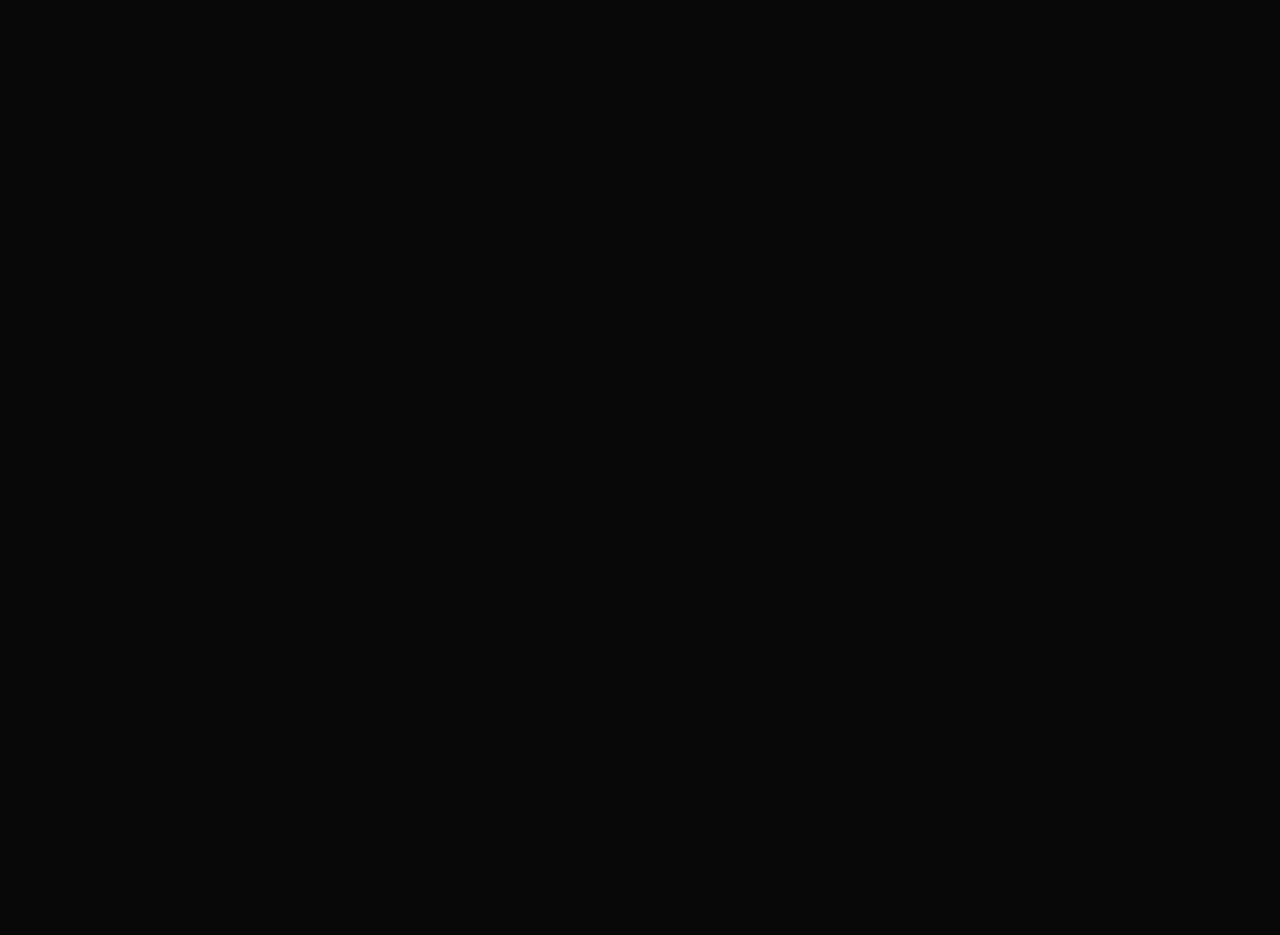
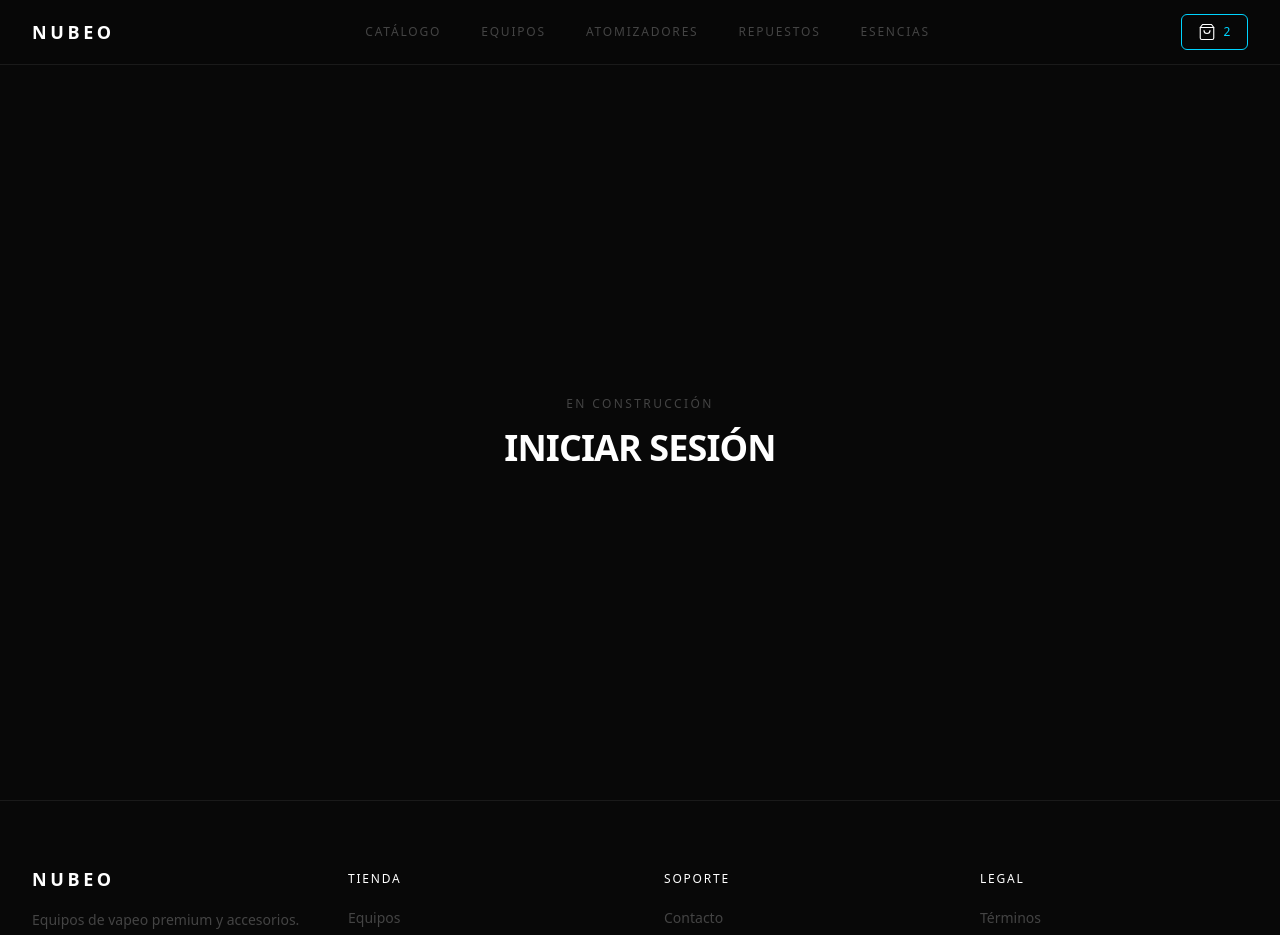
Before and after one commit to Targoos/nubeo-vapestore, a React (Vite) app: page /login in a window 1280 px wide. Before the commit this address had no page. Shown: the top 935 px of the page. Before the commit the page ends 800 px from the top, so only its background shows below. Built offline with nearby package versions, Linux system fonts and the light colour scheme.

Commit message:
feat: implement full routing structure and update navigation to use category query parameters

```diff
--- a/src/App.tsx
+++ b/src/App.tsx
@@ -1,24 +1,12 @@
 import { BrowserRouter, Routes, Route } from "react-router-dom";
-import { Navbar } from "./components/Navbar";
-import { Footer } from "./components/Footer";
-import { Hero } from "./features/catalog/Hero";
-import { Categories } from "./features/catalog/Categories";
-import { FeaturedProducts } from "./features/catalog/FeaturedProducts";
+import { HomePage } from "./pages/HomePage";
 import { CatalogPage } from "./pages/CatalogPage";
-
-function HomePage() {
-  return (
-    <div className="min-h-screen bg-[#080808]">
-      <Navbar />
-      <main>
-        <Hero />
-        <Categories />
-        <FeaturedProducts />
-      </main>
-      <Footer />
-    </div>
-  );
-}
+import { ProductPage } from "./pages/ProductPage";
+import { CartPage } from "./pages/CartPage";
+import { CheckoutPage } from "./pages/CheckoutPage";
+import { LoginPage } from "./pages/LoginPage";
+import { RegisterPage } from "./pages/RegisterPage";
+import { AdminPage } from "./pages/AdminPage";
 
 function App() {
   return (
@@ -26,6 +14,12 @@ function App() {
       <Routes>
         <Route path="/" element={<HomePage />} />
         <Route path="/catalogo" element={<CatalogPage />} />
+        <Route path="/producto/:id" element={<ProductPage />} />
+        <Route path="/carrito" element={<CartPage />} />
+        <Route path="/checkout" element={<CheckoutPage />} />
+        <Route path="/login" element={<LoginPage />} />
+        <Route path="/registro" element={<RegisterPage />} />
+        <Route path="/admin" element={<AdminPage />} />
       </Routes>
     </BrowserRouter>
   );
--- a/src/components/CategoryCard.tsx
+++ b/src/components/CategoryCard.tsx
@@ -7,10 +7,12 @@ interface CategoryCardProps {
   visible?: boolean;
 }
 
+import { Link } from "react-router-dom";
+
 export function CategoryCard({ name, slug, icon, productCount, active, visible = true }: CategoryCardProps) {
   return (
-    <a
-      href={`/${slug}`}
+    <Link
+      to={`/catalogo?categoria=${slug}`}
       className={`group relative block bg-[#0d0d0d] border rounded-lg p-6 transition-all duration-200 ${
         active
           ? "border-[#00D4FF]"
@@ -51,6 +53,6 @@ export function CategoryCard({ name, slug, icon, productCount, active, visible =
           <path d="M7 17L17 7M17 7H7M17 7V17" />
         </svg>
       </div>
-    </a>
+    </Link>
   );
 }
--- a/src/components/Footer.tsx
+++ b/src/components/Footer.tsx
@@ -1,3 +1,5 @@
+import { Link } from "react-router-dom";
+
 export function Footer() {
   return (
     <footer className="bg-[#080808] border-t border-[#1a1a1a] py-16">
@@ -19,10 +21,10 @@ export function Footer() {
               Tienda
             </span>
             <ul className="mt-4 space-y-3">
-              <li><FooterLink href="/equipos">Equipos</FooterLink></li>
-              <li><FooterLink href="/atomizadores">Atomizadores</FooterLink></li>
-              <li><FooterLink href="/repuestos">Repuestos</FooterLink></li>
-              <li><FooterLink href="/esencias">Esencias</FooterLink></li>
+              <li><FooterLink href="/catalogo?categoria=equipos">Equipos</FooterLink></li>
+              <li><FooterLink href="/catalogo?categoria=atomizadores">Atomizadores</FooterLink></li>
+              <li><FooterLink href="/catalogo?categoria=repuestos">Repuestos</FooterLink></li>
+              <li><FooterLink href="/catalogo?categoria=esencias">Esencias</FooterLink></li>
             </ul>
           </div>
 
@@ -70,12 +72,12 @@ export function Footer() {
 
 function FooterLink({ href, children }: { href: string; children: React.ReactNode }) {
   return (
-    <a
-      href={href}
+    <Link
+      to={href}
       className="text-sm text-[#444444] hover:text-white transition-colors"
     >
       {children}
-    </a>
+    </Link>
   );
 }
 
--- a/src/components/Navbar.tsx
+++ b/src/components/Navbar.tsx
@@ -1,9 +1,13 @@
 import { useState } from "react";
-import { Link, useLocation } from "react-router-dom";
+import { Link, useLocation, useSearchParams } from "react-router-dom";
 
 export function Navbar() {
   const [cartCount] = useState(2);
   const location = useLocation();
+  const [searchParams] = useSearchParams();
+  const currentCategoria = searchParams.get("categoria");
+
+  const isCatalogActive = location.pathname === "/catalogo" && !currentCategoria;
 
   return (
     <nav className="fixed top-0 left-0 right-0 z-50 bg-[#080808]/95 backdrop-blur-sm border-b border-[#1a1a1a]">
@@ -18,11 +22,11 @@ export function Navbar() {
 
           {/* Navigation Links - center */}
           <div className="hidden md:flex items-center gap-10">
-            <NavLink to="/catalogo" active={location.pathname === "/catalogo"}>CATÁLOGO</NavLink>
-            <NavLink to="/equipos" active={location.pathname === "/equipos"}>EQUIPOS</NavLink>
-            <NavLink to="/atomizadores" active={location.pathname === "/atomizadores"}>ATOMIZADORES</NavLink>
-            <NavLink to="/repuestos" active={location.pathname === "/repuestos"}>REPUESTOS</NavLink>
-            <NavLink to="/esencias" active={location.pathname === "/esencias"}>ESENCIAS</NavLink>
+            <NavLink to="/catalogo" active={isCatalogActive}>CATÁLOGO</NavLink>
+            <NavLink to="/catalogo?categoria=equipos" active={currentCategoria === "equipos"}>EQUIPOS</NavLink>
+            <NavLink to="/catalogo?categoria=atomizadores" active={currentCategoria === "atomizadores"}>ATOMIZADORES</NavLink>
+            <NavLink to="/catalogo?categoria=repuestos" active={currentCategoria === "repuestos"}>REPUESTOS</NavLink>
+            <NavLink to="/catalogo?categoria=esencias" active={currentCategoria === "esencias"}>ESENCIAS</NavLink>
           </div>
 
           {/* Cart - right */}
--- /dev/null
+++ b/src/pages/AdminPage.tsx
@@ -0,0 +1,17 @@
+import { Navbar } from "../components/Navbar";
+import { Footer } from "../components/Footer";
+
+export function AdminPage() {
+  return (
+    <div className="min-h-screen bg-[#080808]">
+      <Navbar />
+      <main className="pt-16 flex items-center justify-center min-h-screen">
+        <div className="text-center">
+          <p className="text-[#444444] text-xs uppercase tracking-[0.2em] mb-4">En construcción</p>
+          <h1 className="text-4xl font-bold text-white uppercase tracking-tight">Panel Admin</h1>
+        </div>
+      </main>
+      <Footer />
+    </div>
+  );
+}
--- /dev/null
+++ b/src/pages/CartPage.tsx
@@ -0,0 +1,17 @@
+import { Navbar } from "../components/Navbar";
+import { Footer } from "../components/Footer";
+
+export function CartPage() {
+  return (
+    <div className="min-h-screen bg-[#080808]">
+      <Navbar />
+      <main className="pt-16 flex items-center justify-center min-h-screen">
+        <div className="text-center">
+          <p className="text-[#444444] text-xs uppercase tracking-[0.2em] mb-4">En construcción</p>
+          <h1 className="text-4xl font-bold text-white uppercase tracking-tight">Carrito</h1>
+        </div>
+      </main>
+      <Footer />
+    </div>
+  );
+}
--- a/src/pages/CatalogPage.tsx
+++ b/src/pages/CatalogPage.tsx
@@ -1,4 +1,5 @@
 import { useState, useEffect, useRef } from "react";
+import { useSearchParams } from "react-router-dom";
 import { Navbar } from "../components/Navbar";
 import { Footer } from "../components/Footer";
 import { ProductCard } from "../components/ProductCard";
@@ -31,7 +32,16 @@ const SORT_OPTIONS = [
   { value: "newest", label: "Más nuevos" },
 ];
 
+// Maps URL slug → display name used in product data
+const CATEGORY_SLUG_MAP: Record<string, string> = {
+  equipos: "Equipos",
+  atomizadores: "Atomizadores",
+  repuestos: "Repuestos",
+  esencias: "Esencias",
+};
+
 export function CatalogPage() {
+  const [searchParams] = useSearchParams();
   const [filters, setFilters] = useState({
     categories: [] as string[],
     brands: [] as string[],
@@ -42,6 +52,16 @@ export function CatalogPage() {
   const [mobileFiltersOpen, setMobileFiltersOpen] = useState(false);
   const [visibleProducts, setVisibleProducts] = useState<number[]>([]);
   const productRefs = useRef<(HTMLDivElement | null)[]>([]);
+
+  // Sync ?categoria= query param to the categories filter
+  useEffect(() => {
+    const slug = searchParams.get("categoria");
+    const categoryName = slug ? CATEGORY_SLUG_MAP[slug] : null;
+    setFilters((prev) => ({
+      ...prev,
+      categories: categoryName ? [categoryName] : [],
+    }));
+  }, [searchParams]);
 
   // Filter and sort products
   const filteredProducts = PRODUCTS.filter((product) => {
--- /dev/null
+++ b/src/pages/CheckoutPage.tsx
@@ -0,0 +1,17 @@
+import { Navbar } from "../components/Navbar";
+import { Footer } from "../components/Footer";
+
+export function CheckoutPage() {
+  return (
+    <div className="min-h-screen bg-[#080808]">
+      <Navbar />
+      <main className="pt-16 flex items-center justify-center min-h-screen">
+        <div className="text-center">
+          <p className="text-[#444444] text-xs uppercase tracking-[0.2em] mb-4">En construcción</p>
+          <h1 className="text-4xl font-bold text-white uppercase tracking-tight">Checkout</h1>
+        </div>
+      </main>
+      <Footer />
+    </div>
+  );
+}
--- /dev/null
+++ b/src/pages/HomePage.tsx
@@ -0,0 +1,19 @@
+import { Navbar } from "../components/Navbar";
+import { Footer } from "../components/Footer";
+import { Hero } from "../features/catalog/Hero";
+import { Categories } from "../features/catalog/Categories";
+import { FeaturedProducts } from "../features/catalog/FeaturedProducts";
+
+export function HomePage() {
+  return (
+    <div className="min-h-screen bg-[#080808]">
+      <Navbar />
+      <main>
+        <Hero />
+        <Categories />
+        <FeaturedProducts />
+      </main>
+      <Footer />
+    </div>
+  );
+}
--- /dev/null
+++ b/src/pages/LoginPage.tsx
@@ -0,0 +1,17 @@
+import { Navbar } from "../components/Navbar";
+import { Footer } from "../components/Footer";
+
+export function LoginPage() {
+  return (
+    <div className="min-h-screen bg-[#080808]">
+      <Navbar />
+      <main className="pt-16 flex items-center justify-center min-h-screen">
+        <div className="text-center">
+          <p className="text-[#444444] text-xs uppercase tracking-[0.2em] mb-4">En construcción</p>
+          <h1 className="text-4xl font-bold text-white uppercase tracking-tight">Iniciar sesión</h1>
+        </div>
+      </main>
+      <Footer />
+    </div>
+  );
+}
--- /dev/null
+++ b/src/pages/ProductPage.tsx
@@ -0,0 +1,20 @@
+import { useParams } from "react-router-dom";
+import { Navbar } from "../components/Navbar";
+import { Footer } from "../components/Footer";
+
+export function ProductPage() {
+  const { id } = useParams<{ id: string }>();
+
+  return (
+    <div className="min-h-screen bg-[#080808]">
+      <Navbar />
+      <main className="pt-16 flex items-center justify-center min-h-screen">
+        <div className="text-center">
+          <p className="text-[#444444] text-xs uppercase tracking-[0.2em] mb-4">En construcción</p>
+          <h1 className="text-4xl font-bold text-white uppercase tracking-tight">Producto #{id}</h1>
+        </div>
+      </main>
+      <Footer />
+    </div>
+  );
+}
--- /dev/null
+++ b/src/pages/RegisterPage.tsx
@@ -0,0 +1,17 @@
+import { Navbar } from "../components/Navbar";
+import { Footer } from "../components/Footer";
+
+export function RegisterPage() {
+  return (
+    <div className="min-h-screen bg-[#080808]">
+      <Navbar />
+      <main className="pt-16 flex items-center justify-center min-h-screen">
+        <div className="text-center">
+          <p className="text-[#444444] text-xs uppercase tracking-[0.2em] mb-4">En construcción</p>
+          <h1 className="text-4xl font-bold text-white uppercase tracking-tight">Crear cuenta</h1>
+        </div>
+      </main>
+      <Footer />
+    </div>
+  );
+}
```
